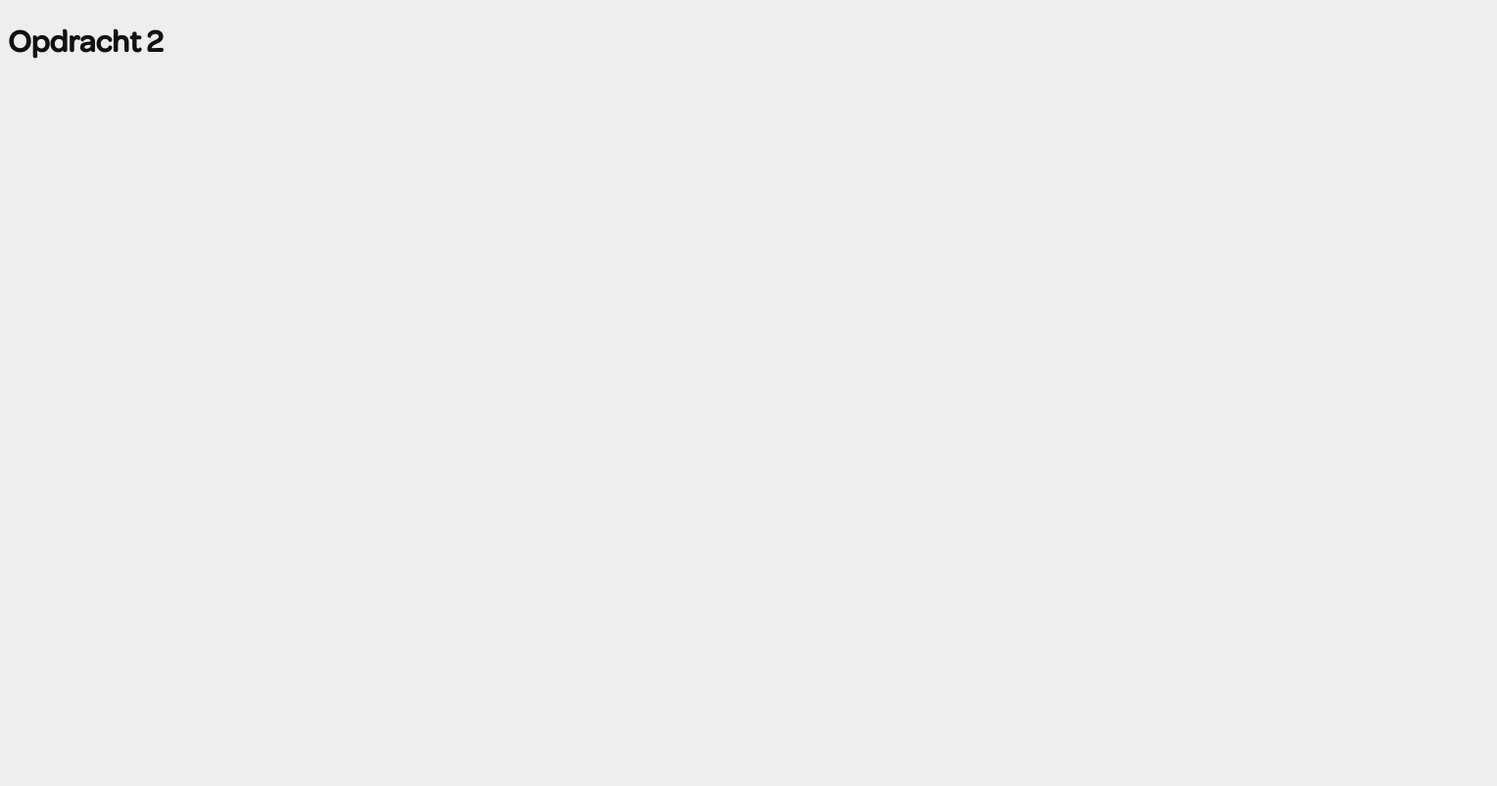
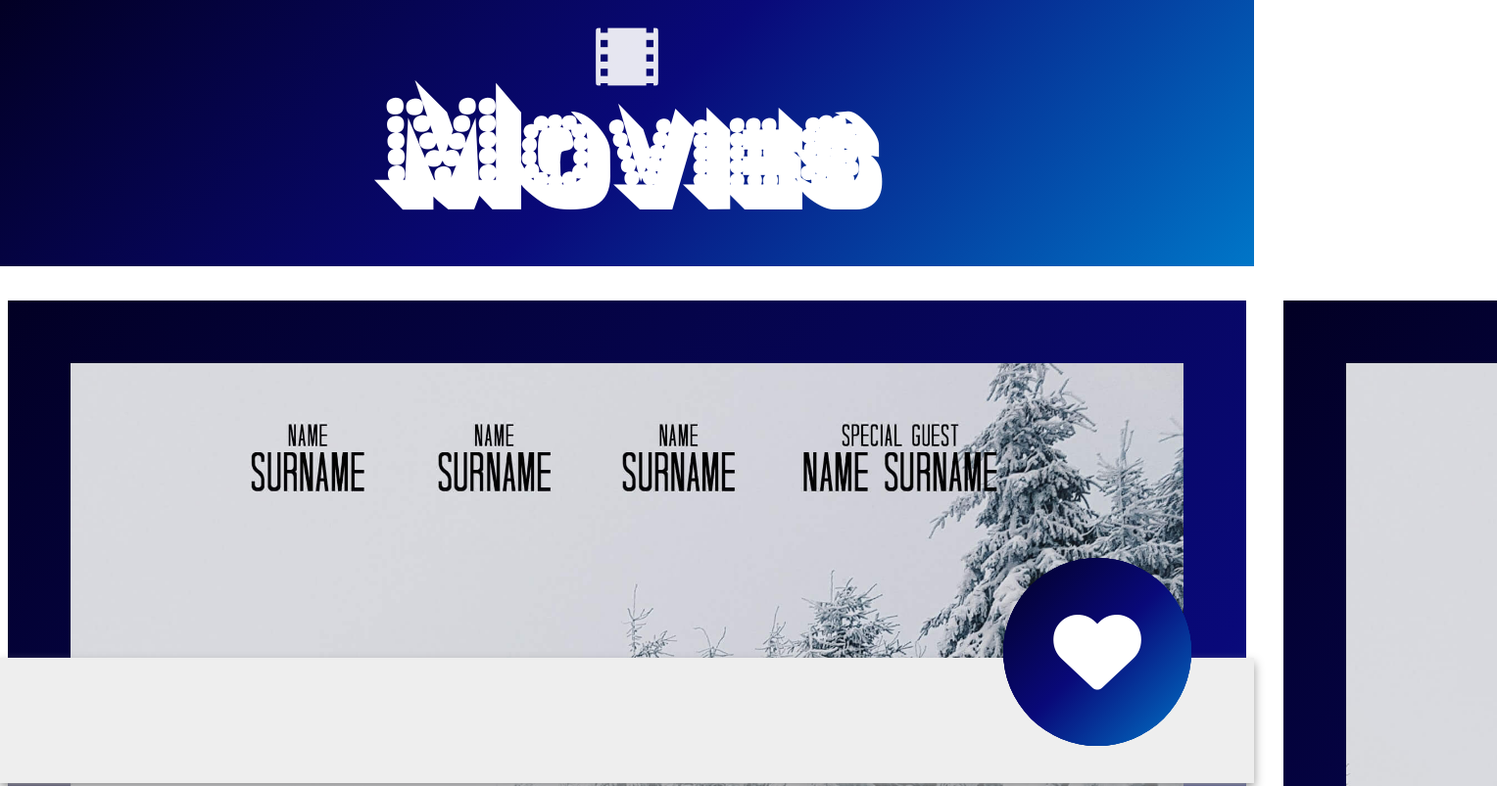
Before and after one commit to thijsbordewijk/Frontend-vd, a plain HTML site: page opdracht2/index.html in a window 1280 px wide. Shown: the top 803 px of the page at 98% size, 1528 px wide, since content can reach past the window. Drawn offline with nearby package versions, Linux system fonts and the light colour scheme.

Commit message:
Readme img + changes

```diff
--- a/opdracht1/styles/style.css
+++ b/opdracht1/styles/style.css
@@ -165,7 +165,7 @@ h1 > span:nth-child(12) {
 	animation: chicago ease-out 5s infinite
 }
 
-/****************/
+/*************/
 /* KEYFRAMES */
 
 @keyframes comedian {
--- a/opdracht2/index.html
+++ b/opdracht2/index.html
@@ -1,21 +1,97 @@
 <!doctype html>
 <html lang="nl">
-
 <head>
 	<meta charset="UTF-8">
 	<meta name="author" content="jouw naam">
 	<meta name="viewport" content="width=device-width, initial-scale=1">
-
-	<title>Opdracht 2: Interactie galore - Frontend voor Designers</title>
-
-	<link href="styles/style.css" rel="stylesheet">
-  <link rel="icon" type="image/svg+xml" href="images/favicon.svg">
+	<title>Movie list - Frontend voor Designers</title>
+	<link rel="stylesheet" href="https://unpkg.com/swiper/swiper-bundle.min.css" />
+	<link rel="stylesheet" href="styles/style.css" />
+  <link rel="icon" type="image/svg+xml" href="images/favicon.svg" />
 </head>
 
+<!-- headertje en paginatitel -->
+
 <body>
-	<h1>Opdracht 2</h1>
+	<section>
+		<img src="images/logo.png" alt="logo">
+		<h1>Movies</h1>
+	</section>
 
-	<script src="scripts/script.js"></script>
+<!-- swipelijst -->
+
+<main class="swiper-container">
+<ul class="swiper-wrapper">
+	<li class="swiper-slide">
+		<article>
+			<img src="images/movie-poster.jpg" alt="movie 1">
+			<h3>filmtitel</h3>
+		</article>
+		<p>beschrijving van de film in een kort paragraafje. Gewoon een kort stukje over de plot ofzoiets.</p>
+		<p>IMDB score</p>
+	</li>
+	<li class="swiper-slide">
+		<article>
+			<img src="images/movie-poster.jpg" alt="movie 2">
+			<h3>filmtitel die wat langer is dan anderen</h3>
+		</article>
+		<p>beschrijving van de film in een kort paragraafje. Gewoon een kort stukje over de plot ofzoiets.</p>
+		<p>IMDB score</p>
+	</li>
+	<li class="swiper-slide">
+		<article>
+			<img src="images/movie-poster.jpg" alt="movie 3">
+			<h3>filmtitel</h3>
+		</article>
+		<p>beschrijving van de film in een kort paragraafje. Gewoon een kort stukje over de plot ofzoiets.</p>
+		<p>IMDB score</p>
+	</li>
+	<li class="swiper-slide">
+		<article>
+			<img src="images/movie-poster.jpg" alt="movie 4">
+			<h3>filmtitel</h3>
+		</article>
+		<p>beschrijving van de film in een kort paragraafje. Gewoon een kort stukje over de plot ofzoiets.</p>
+		<p>IMDB score</p>
+	</li>
+	<li class="swiper-slide">
+		<article>
+			<img src="images/movie-poster.jpg" alt="movie 4">
+			<h3>filmtitel</h3>
+		</article>
+		<p>beschrijving van de film in een kort paragraafje. Gewoon een kort stukje over de plot ofzoiets.</p>
+		<p>IMDB score</p>
+	</li>
+	<li class="swiper-slide">
+		<article>
+			<img src="images/movie-poster.jpg" alt="movie 4">
+			<h3>filmtitel</h3>
+		</article>
+		<p>beschrijving van de film in een kort paragraafje. Gewoon een kort stukje over de plot ofzoiets.</p>
+		<p>IMDB score</p>
+	</li>
+</ul>
+</main>
+
+<!-- Favorieten button -->
+
+	<section>
+		<button>
+			<p><</p>
+		</button>
+		<button>
+			<p>></p>
+		</button>
+		<button>
+			<i class="fa-solid fa-heart"></i>
+		</button>
+	</section>
+
+<!-- scripts -->
+
+	<script src="https://kit.fontawesome.com/8b2c2fb1e6.js" crossorigin="anonymous"></script>
+	<script src="https://unpkg.com/swiper/swiper-bundle.min.js"></script>
+	<script src="scripts/script.js">	</script>
+
 </body>
-
 </html>
--- a/opdracht2/scripts/script.js
+++ b/opdracht2/scripts/script.js
@@ -1,2 +1,24 @@
 // JavaScript Document
 console.log("howdy");
+
+var options = {
+  direction: 'horizontal', //richting van de carousel
+  loop: 'true', // van 25 naar 1 en vice versa
+  speed: 500, // duur van transitie in ms
+  cssMode: true, // smoother
+
+  // pagination
+  pagination: {
+    el: '.swiper-pagination', // class van de paginering
+    type: 'fraction' // x/xx als paginering
+  },
+
+  // navigation arrows
+  // navigation: {
+  //   nextEl: '.swiper-button-next', // class van next button
+  //   prevEl: '.swiper-button-prev' // class van prev button
+  // }
+};
+
+/* het daadwerkelijk initialiseren van de carousel */
+const swiper = new Swiper('.swiper-container', options);
--- a/opdracht2/styles/style.css
+++ b/opdracht2/styles/style.css
@@ -4,17 +4,37 @@
 /* FONTS */
 /*********/
 @font-face {
-	font-family: 'eenfont';
-	src: url('../fonts/eenfont.woff2') format('woff2'),
-			 url('../fonts/eenfont.woff') format('woff');
+	font-family: 'regular';
+	src: url('../fonts/cafe.woff') format('woff2'),
+			 url('../fonts/cafe.woff2') format('woff');
 	font-weight: normal;
 	font-style: normal;
 
 }
 
+@font-face {
+	font-family: 'bold';
+	src: url('../fonts/cafe-bold.woff') format('woff2'),
+			 url('../fonts/cafe-bold.woff2') format('woff');
+	font-weight: normal;
+	font-style: normal;
+}
 
+@font-face {
+	font-family: 'italic';
+	src: url('../fonts/cafe-italic.woff') format('woff2'),
+			 url('../fonts/cafe-italic.woff2') format('woff');
+	font-weight: normal;
+	font-style: normal;
+}
 
-
+@font-face {
+	font-family: 'tonight';
+	src: url('../fonts/tonight.woff2') format('woff2'),
+			 url('../fonts/tonight.woff') format('woff');
+	font-weight: normal;
+	font-style: normal;
+}
 
 /**************/
 /* CSS REMEDY */
@@ -36,8 +56,10 @@ button, summary {
 /*********************/
 :root {
 	/* startje */
-	--color-text:#111;
-	--color-background:#eee;
+	--color-text:#000;
+	--color-background: #fff;
+	--color-background2: linear-gradient(135deg, rgba(2,0,36,1) 0%, rgba(9,9,121,1) 50%, rgba(0,118,200,1) 100%);
+	--color-background3: #eee;
 }
 
 
@@ -47,10 +69,121 @@ button, summary {
 /****************/
 /* JOUW STYLING */
 /****************/
-body {
-  font-family:eenfont, sans-serif;
-  color:var(--color-text);
-  background-color:var(--color-background);
+
+
+/* header */
+
+body > section:first-of-type {
+	position: fixed;
+	display: flex;
+	justify-content: center;
+	grid-column: 1fr;
+	grid-row: 1fr;
+	background: var(--color-background2);
+	min-height: 10vw;
+	width: 100vw;
+	z-index: 100;
+	left: 0;
+	top: 0;
+}
+body > section:first-of-type img {
+	position: absolute;
+	top: 2vw;
+	width: 5vw;
+	display: block;
+	opacity: 90%;
 }
 
-/* jouw code */
+/* body */
+
+main {
+	margin-top: 21vw;
+}
+
+body {
+  font-family:regular, sans-serif;
+  color:var(--color-text);
+  background:var(--color-background);
+	text-align: center;
+}
+h1 {
+	top: 5vw;
+	position: relative;
+	font-family: tonight, sans-serif;
+	font-size: 12vw;
+	color: var(--color-background);
+	margin-top: 0vw;
+	margin-bottom: 8vw;
+}
+
+/* movie list */
+
+ul {
+	display: grid;
+	padding: 3vw 10vw 0vw 10vw ;
+	grid-template-columns: 1fr;
+  grid-template-rows: 1fr 1fr 1fr;
+}
+
+li {
+	list-style: none;
+	margin-bottom: 10vw;
+	background-color: var(--color-background3);
+	margin-right: 3vw;
+	max-width: 100vw ;
+	max-height: 100vw;
+}
+
+li article {
+	display: grid;
+	justify-content: center;
+	grid-template-columns: 1fr;
+  grid-template-rows: 6fr 1fr;
+	background: var(--color-background2);
+}
+li article img {
+	width: 100%;
+	padding: 5vw;
+}
+li article h3 {
+	font-family: bold, sans-serif;
+	font-size: 6vw;
+	width: 100%;
+	margin: 0 0 5vw 0;
+	color: var(--color-background);
+
+}
+li p:last-of-type {
+	font-family: italic, sans-serif;
+}
+
+/* footer */
+
+section:last-of-type {
+	display: flex;
+	position: fixed;
+	bottom: 0;
+	left: 0;
+	min-height: 10vw;
+	width: 100vw;
+	box-shadow: 0px 5px 10px rgb(151, 151, 151);
+	background: var(--color-background3);
+	z-index: 1000;
+}
+section:last-of-type > button {
+	position: fixed;
+	bottom: 3vw;
+	right: 5vw;
+	background: var(--color-background2);
+	color: var(--color-background);
+	width: 15vw;
+	height: 15vw;
+	border-radius: 100vw;
+	border: none;
+}
+section:last-of-type > button > i {
+	position: absolute;
+	top: 7.5vw;
+	transform: translate(-50%) translatey(-50%);
+	font-size: 7vw;
+}
```
Also changed, not shown: opdracht2/fonts/cafe-bold.woff (added), opdracht2/fonts/cafe-bold.woff2 (added), opdracht2/fonts/cafe-italic.woff (added), opdracht2/fonts/cafe-italic.woff2 (added), opdracht2/fonts/cafe.woff (added), opdracht2/fonts/cafe.woff2 (added), opdracht2/fonts/eenfont.woff (deleted), opdracht2/fonts/eenfont.woff2 (deleted), opdracht2/fonts/tonight.woff (added), opdracht2/fonts/tonight.woff2 (added), opdracht2/images/logo.png (added), opdracht2/images/movie-icon.svg (added), opdracht2/images/movie-poster.jpg (added), readme-images/movieStoryboard.jpg (added).
